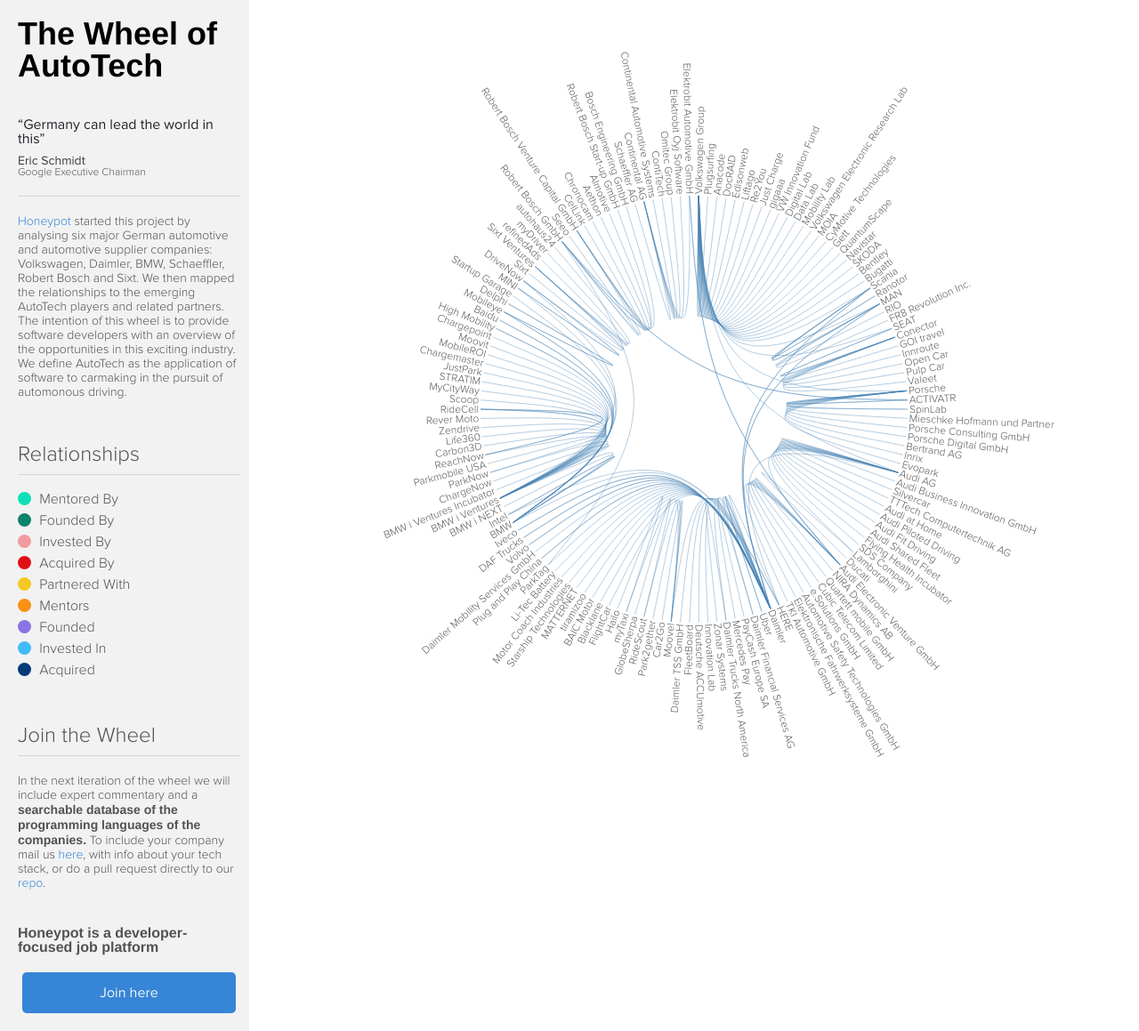
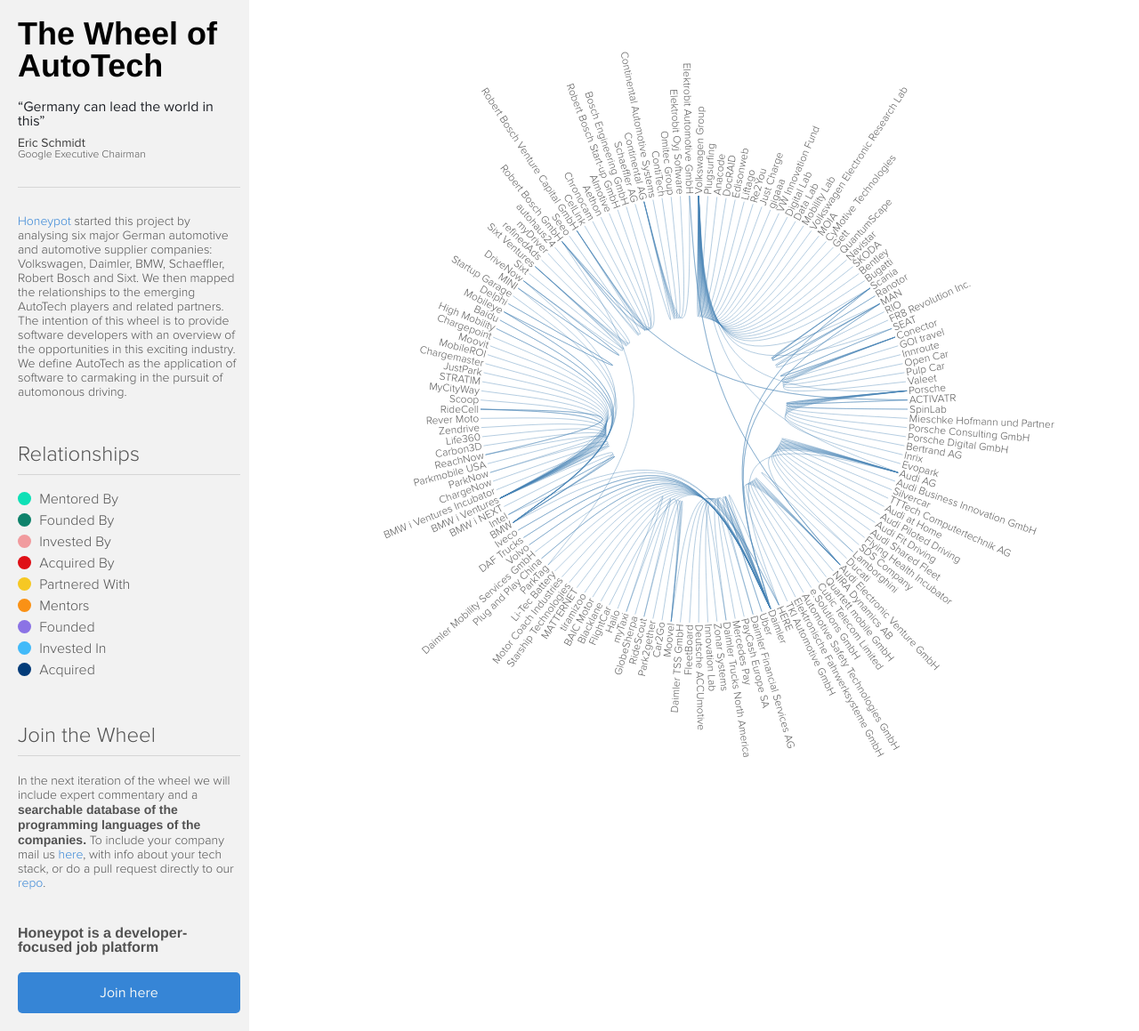
Before and after one commit to honeypotio/AutoTech, a website with bundled scripts: page index.html in a window 1280 px wide. Shown: the whole page at 89% size. Built offline with nearby package versions, Linux system fonts and the light colour scheme; files whose address does not match are found by name.

Commit message:
Improved design layout

```diff
--- a/styles/button.scss
+++ b/styles/button.scss
@@ -1,6 +1,6 @@
 .btn {
   display: block;
-  margin: 20px 5px;
+  margin: 20px 0;
   padding: 15px 8px;
   text-align: center;
   color: $light-gray-2-color;
--- a/styles/quote.scss
+++ b/styles/quote.scss
@@ -1,6 +1,6 @@
 .quote {
-  margin: 40px 0 20px;
-  padding-bottom: 20px;
+  margin: 20px 0 30px;
+  padding-bottom: 30px;
   border-bottom: 1px solid $light-gray-7-color;
 
   &__text {
```
Also changed, not shown: public/styles/main.css.
